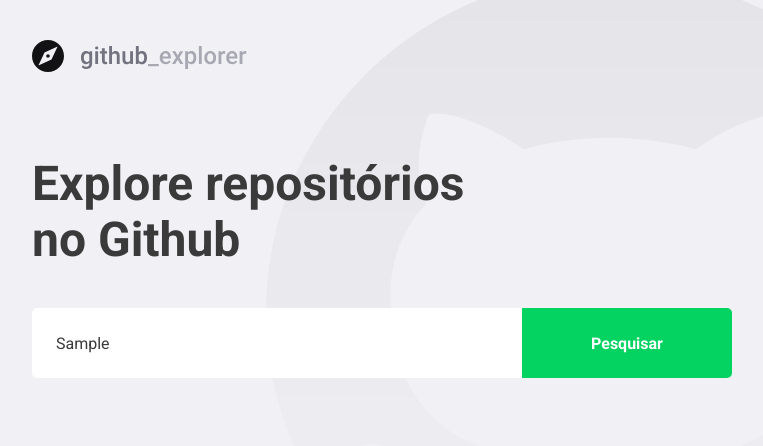
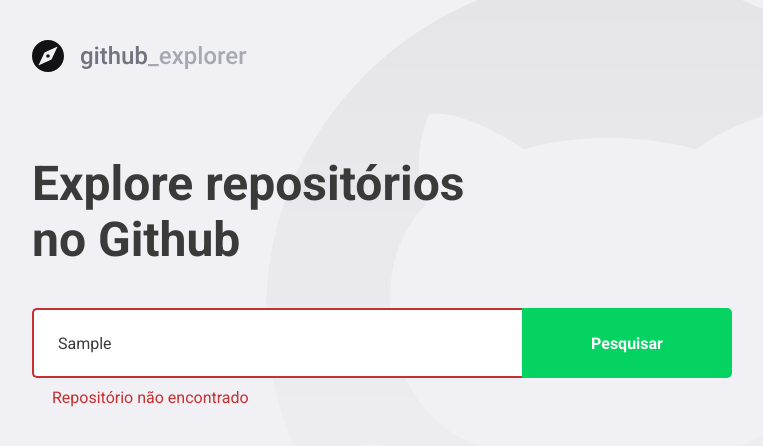
Before and after one commit to igorcezatte/github-explorer, a React (Create React App) app: page / in a window 1280 px wide. Both pictures are taken after typing "Sample" into the empty fields and a click on the button "Pesquisar". Shown: the top 446 px of the page, without its empty margins (148-911 px from the left). Built offline with nearby package versions, Linux system fonts and the light colour scheme; no server answers.

Commit message:
Error handling

```diff
--- a/src/pages/Dashboard/index.tsx
+++ b/src/pages/Dashboard/index.tsx
@@ -4,7 +4,7 @@
 
 import logoImg from '../../assets/logo.svg';
 
-import { Title, Form, Repositories } from './styles';
+import { Title, Form, Repositories, Error } from './styles';
 
 interface Repository {
   full_name: string;
@@ -17,17 +17,28 @@
 
 const Dashboard: React.FC = () => {
   const [newRepo, setNewRepo] = useState('');
+  const [inputError, setInputError] = useState('');
   const [repositories, setRepositories] = useState<Repository[]>([]);
 
   async function handleAddRepository(event: FormEvent<HTMLFormElement>): Promise<void> {
     event.preventDefault();
 
+    if (!newRepo) {
+      setInputError('Digite autor/nome do repositório');
+      return;
+    }
+
+    try {
       const response = await api.get<Repository>(`repos/${newRepo}`);
 
       const repository = response.data;
 
       setRepositories([...repositories, repository]);
       setNewRepo('');
+      setInputError('');
+    } catch (err) {
+      setInputError('Repositório não encontrado');
+    }
   }
 
   return (
@@ -35,7 +46,7 @@
       <img src={logoImg} alt="Github Explorer" />
       <Title>Explore repositórios no Github</Title>
 
-    <Form onSubmit={handleAddRepository}>
+      <Form hasError={!!inputError} onSubmit={handleAddRepository}>
         <input
           value={newRepo}
           onChange={(e) => setNewRepo(e.target.value)}
@@ -44,11 +55,13 @@
         <button type="submit">Pesquisar</button>
       </Form>
 
+      { inputError && <Error>{inputError}</Error> }
+
       <Repositories>
         {repositories.map(repository => (
           <a key={repository.full_name} href="teste">
             <img src={repository.owner.avatar_url}
-        alt={repository.owner.login}/>
+              alt={repository.owner.login} />
             <div>
               <strong>{repository.full_name}</strong>
               <p>{repository.description}</p>
--- a/src/pages/Dashboard/styles.ts
+++ b/src/pages/Dashboard/styles.ts
@@ -1,6 +1,10 @@
-import styled from 'styled-components';
+import styled, { css } from 'styled-components';
 
 import { shade } from 'polished';
+
+interface FormProps {
+  hasError: boolean;
+}
 
 export const Title = styled.h1`
   font-size: 48px;
@@ -11,7 +15,7 @@
   margin-top: 80px;
 `;
 
-export const Form = styled.form`
+export const Form = styled.form<FormProps>`
   margin-top: 40px;
   max-width: 700px;
 
@@ -24,6 +28,12 @@
     border: 0;
     border-radius: 5px 0 0 5px;
     color: #3a3a3a;
+    border: 2px solid #FFF;
+    border-right: 0;
+
+    ${(props) => props.hasError && css`
+      border-color: #c53030;
+    `}
 
     &::placeholder {
       color: #A8A8b3;
@@ -99,3 +109,10 @@
     }
   }
 `;
+
+export const Error = styled.span`
+  display: block;
+  color: #c53030;
+  margin-top: 10px;
+  margin-left: 20px;
+`
```
Lines whose indentation alone changed are shown as unchanged.
